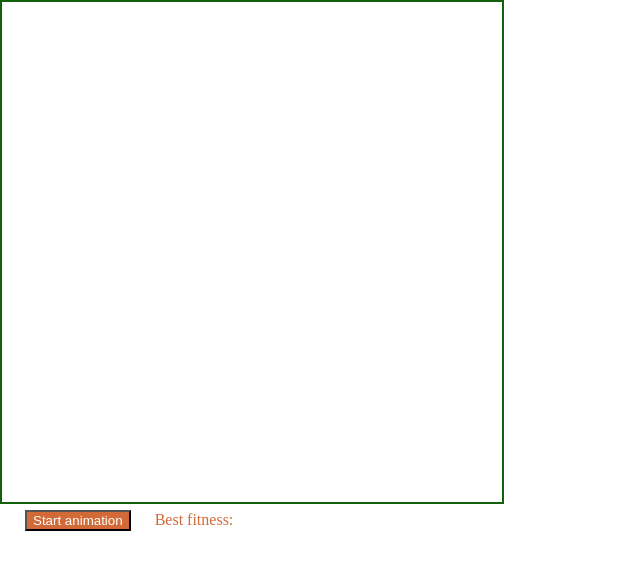
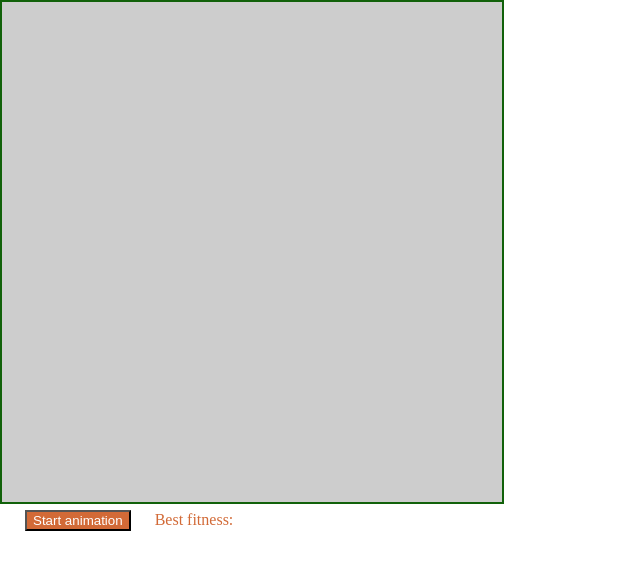
Before and after one commit to sebasvega95/tsp-ga-canvas, a website built with webpack: page index.html in a window 1280 px wide. Shown: the whole page, without its empty margins (0-640 px from the left). Built offline with nearby package versions, Linux system fonts and the light colour scheme.

Commit message:
Changed background color of canvas

```diff
--- a/style.css
+++ b/style.css
@@ -19,6 +19,7 @@ canvas {
 
 #tsp-canvas {
   border: 2px solid rgb(17, 97, 10);
+  background: #cdcdcd;
 }
 
 .hud {
```
